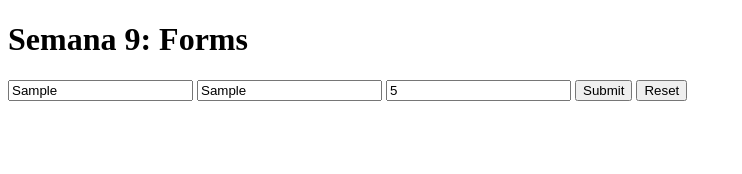
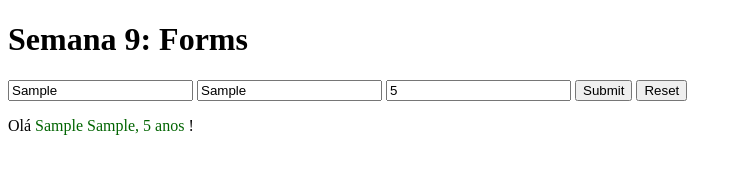
Before and after one commit to ufjf-dcc121/ufjf-dcc121-2023-1-atv9-jose-miguel-lima, a plain HTML site: page index.html in a window 1280 px wide. Both pictures are taken after typing "Sample", "Sample", "5" into the empty fields and a click on the input 603 px from the left and 90 px from the top of the page. Shown: the whole page, without its empty margins (0-742 px from the left). Drawn offline with Linux system fonts and the light colour scheme.

Commit message:
adiciona saída de dados

```diff
--- a/index.html
+++ b/index.html
@@ -5,7 +5,13 @@
     <meta http-equiv="X-UA-Compatible" content="IE=edge">
     <meta name="viewport" content="width=device-width, initial-scale=1.0">
     <title>Semana 9: Forms</title>
+    <style>
+        p>span {
+            color: darkgreen;
+        }
+    </style>
 </head>
+
 <body>
     <header>
         <h1>Semana 9: Forms</h1>
@@ -21,12 +27,15 @@
             <input type="reset" />
 
         </form>
+        <p></p>
 
     </main>
 
     <script>
         const form = document.querySelector("form");
         form.addEventListener("submit", aoEnviar);
+
+        const mensagem = document.querySelector("p");
 
         function aoEnviar(evento){
             evento.preventDefault();
@@ -36,6 +45,8 @@
             const idade = form.idade.valueAsNumber;
             const nomeCompleto = `${nome} ${sobrenome}, ${idade} anos`;
             console.log(nomeCompleto);
+
+            mensagem.innerHTML = `Olá <span> ${nomeCompleto} </span>!`;
         }
 
     </script>
```
